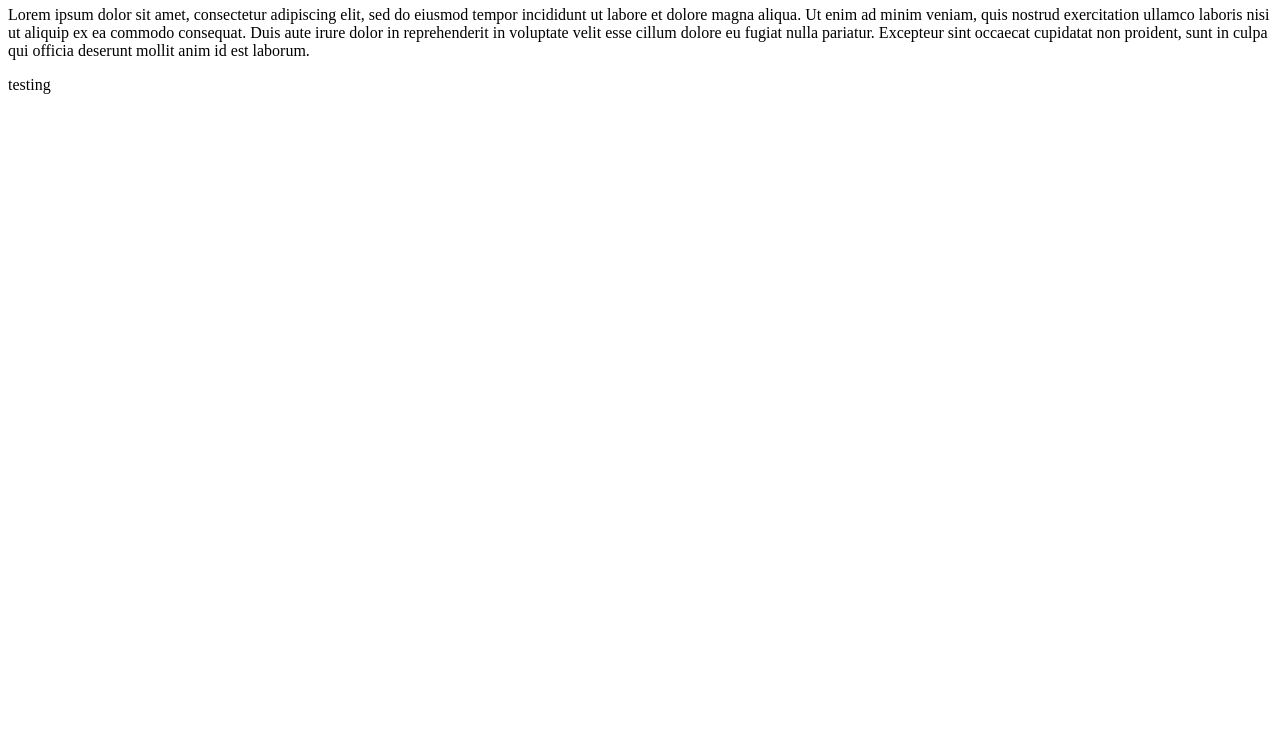
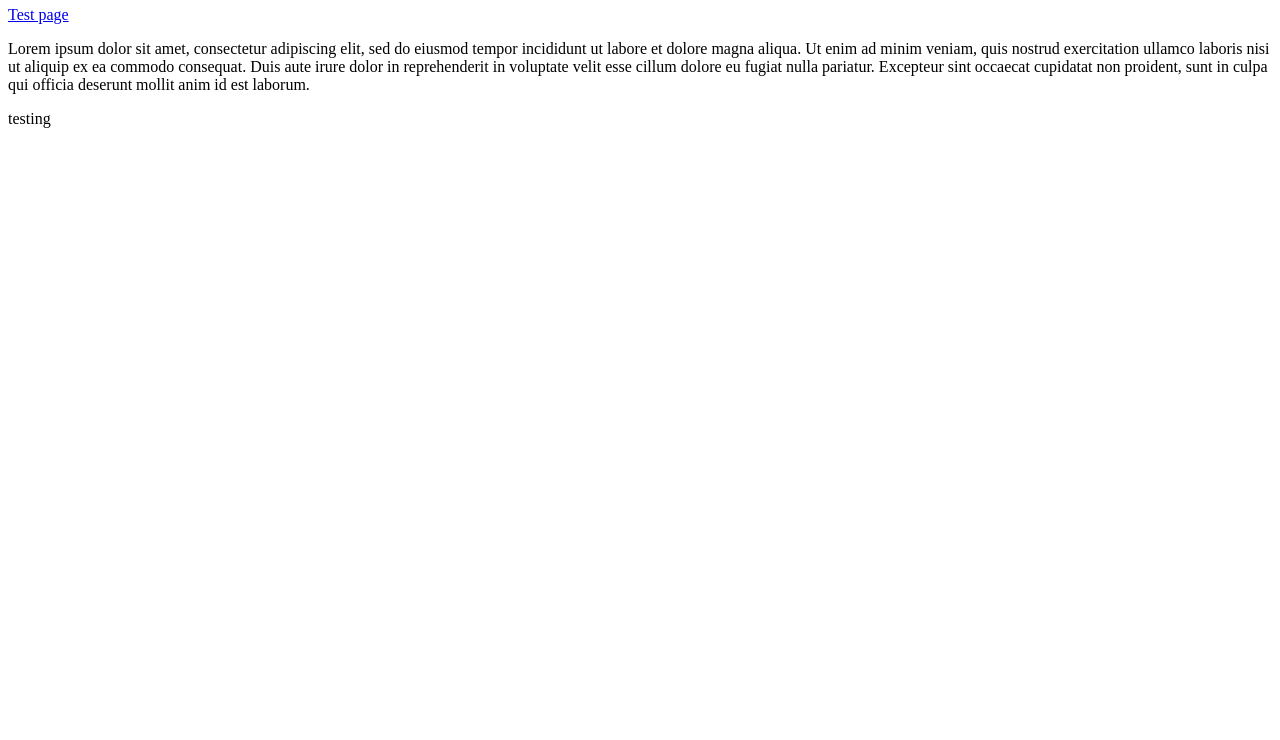
Before and after one commit to DayanRS/DayanRS.github.io, a plain HTML site: page index.html in a window 1280 px wide. Shown: the part 60-800 px from the top of the page. Drawn offline with Linux system fonts and the light colour scheme.

Commit message:
test text

```diff
--- a/index.html
+++ b/index.html
@@ -5,7 +5,7 @@
 	<body>
 
 		<h1>Potatoes</h1>
-		<a href="/test"></a>
+		<a href="/test">Test page</a>
 		<p>Lorem ipsum dolor sit amet, consectetur adipiscing elit, sed do eiusmod tempor incididunt ut labore et dolore magna aliqua. Ut enim ad minim veniam, quis nostrud exercitation ullamco laboris nisi ut aliquip ex ea commodo consequat. Duis aute irure dolor in reprehenderit in voluptate velit esse cillum dolore eu fugiat nulla pariatur. Excepteur sint occaecat cupidatat non proident, sunt in culpa qui officia deserunt mollit anim id est laborum.</p>
 
 		<div>testing</div>
```
